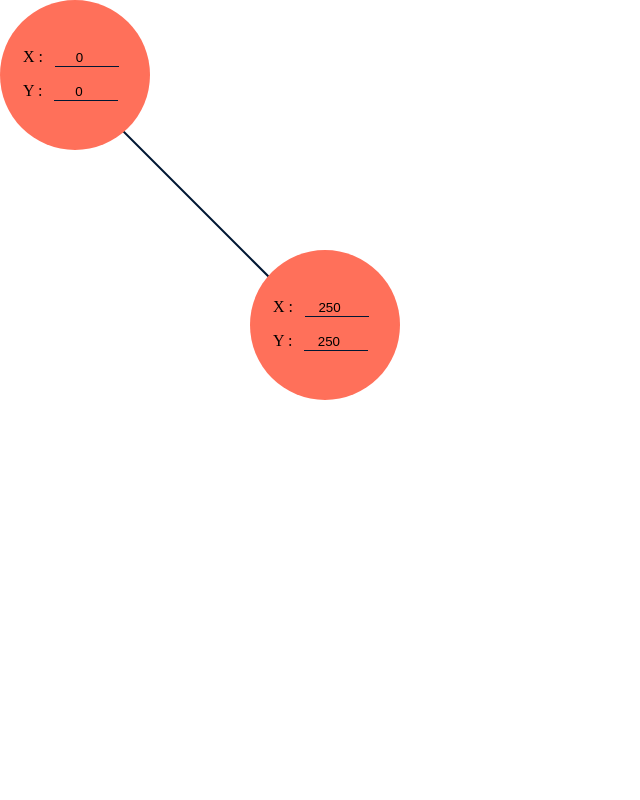
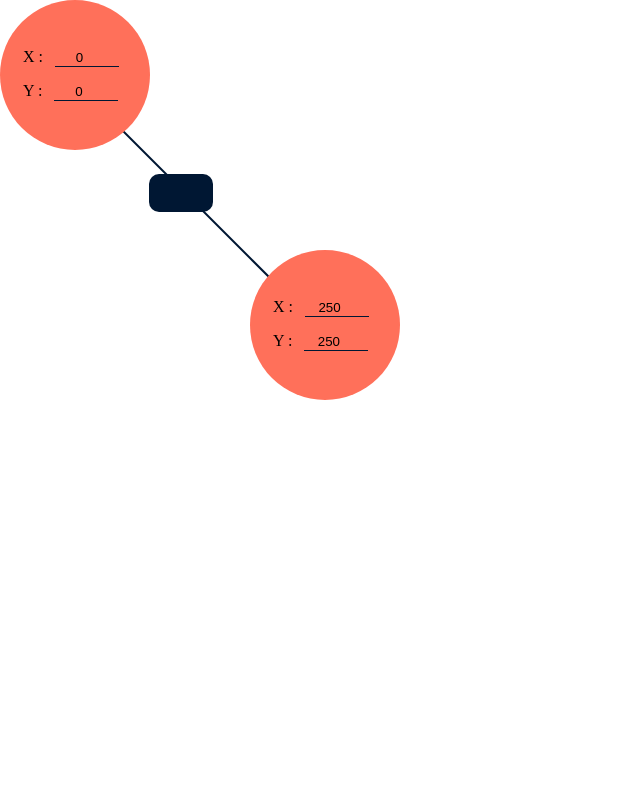
Before and after one commit to 49V/vev-programming-challenge, a React (Create React App) app: page / in a window 1280 px wide. Shown: the top 800 px of the page, without its empty margins (0-640 px from the left). Built offline with nearby package versions, Linux system fonts and the light colour scheme.

Commit message:
Place input box between both circles

```diff
--- a/src/components/Line.tsx
+++ b/src/components/Line.tsx
@@ -11,14 +11,33 @@ export interface IState {
 
 class Line extends React.Component<IProps, IState> {
 
+  componentDidMount(){
+    this.calculateInputPosition();
+  }
+
+  calculateInputPosition = (): { left: string, top: string } => {
+    // Our input box should be put between both of our circles
+    const left: string = ((this.props.circleRadius + this.props.coordinates[1].x - this.props.coordinates[0].x) / 2).toString() + 'px';
+    const top: string = ((this.props.circleRadius + this.props.coordinates[1].y - this.props.coordinates[0].y + 50) / 2).toString() + 'px';
+
+    return {left, top}
+  }
+
   render() {
     return (
+      <React.Fragment>
       <svg className="line" style={{ width: 200 + 'px', height: 200 + 'px'} }>
         <line
         x1={this.props.coordinates[0].x + this.props.circleRadius * 2} y1={this.props.coordinates[0].y + this.props.circleRadius * 2}
         x2={this.props.coordinates[1].x + this.props.circleRadius * 2} y2={this.props.coordinates[1].y + this.props.circleRadius * 2}
         />
       </svg>
+      <span className="line-settings" style={this.calculateInputPosition()}>
+        <label>
+          <input id="length" type="number" name="length" defaultValue="wow"/>
+        </label>
+      </span>
+    </React.Fragment>
     );
   }
 
--- a/src/styles/App.css
+++ b/src/styles/App.css
@@ -35,6 +35,26 @@
   stroke-width: 2;
 }
 
+.line-settings {
+  position: absolute;
+  background:#001733;
+  border: none;
+  border-radius: 10px;
+  color: #f5efed;
+  margin: 8px;
+  padding: 10px;
+  text-align: center;
+}
+
+.line-settings input {
+  background: transparent;
+  border: none;
+  color: #f5efed;
+  text-align: center;
+  width: 40px;
+  z-index: 100;
+}
+
 .problem {
   background: #001733;
   color: #f5efed;
```
